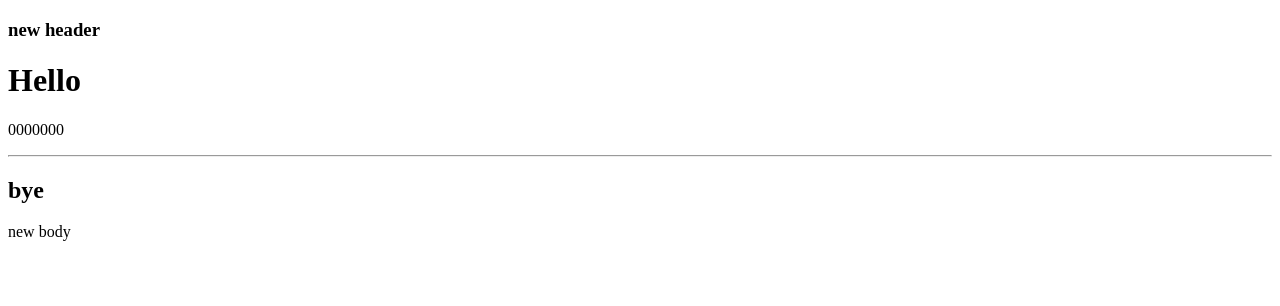
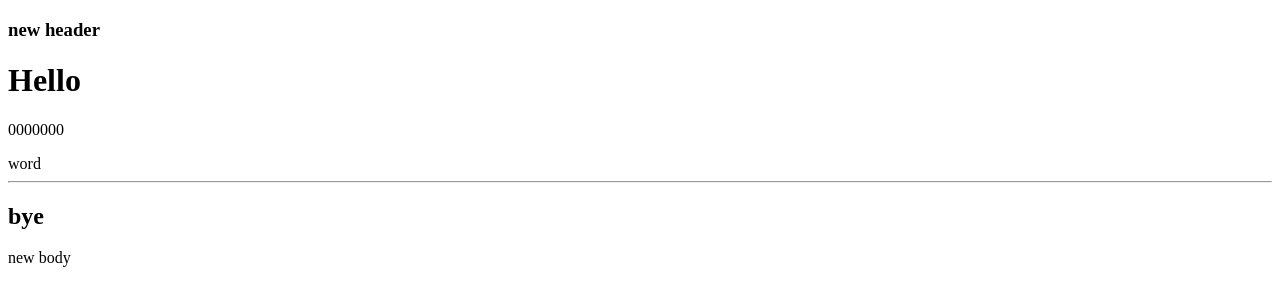
Before and after one commit to ferradeth/ex-git, a plain HTML site: page index.html in a window 1280 px wide. Drawn offline with Linux system fonts and the light colour scheme.

Commit message:
new span

```diff
--- a/index.html
+++ b/index.html
@@ -10,6 +10,7 @@
     <h3>new header</h3>
     <h1>Hello</h1>
     <p>0000000</p>
+    <span>word</span>
     <hr>
     <h2>bye</h2>
     <p>new body</p>
```
